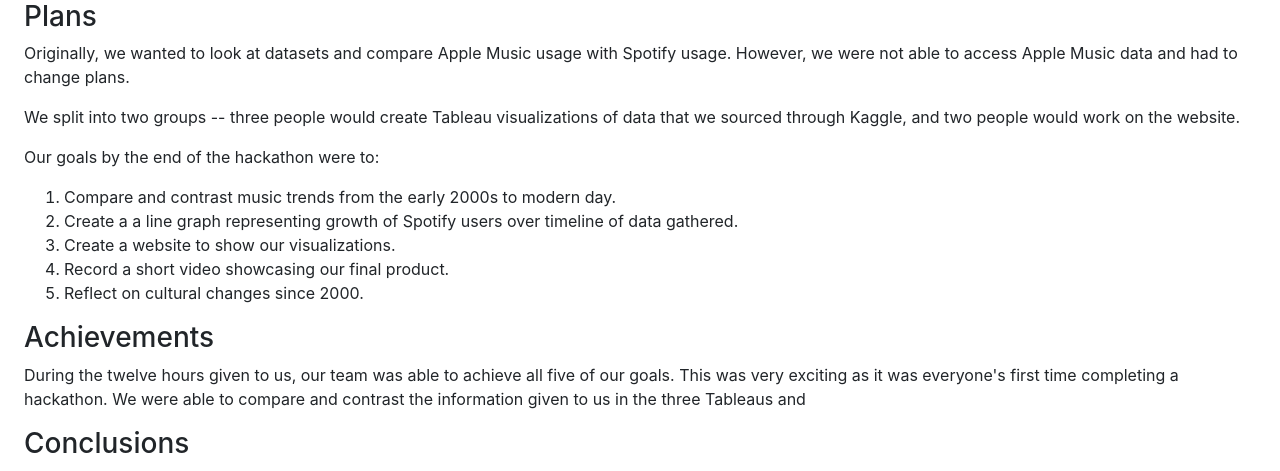
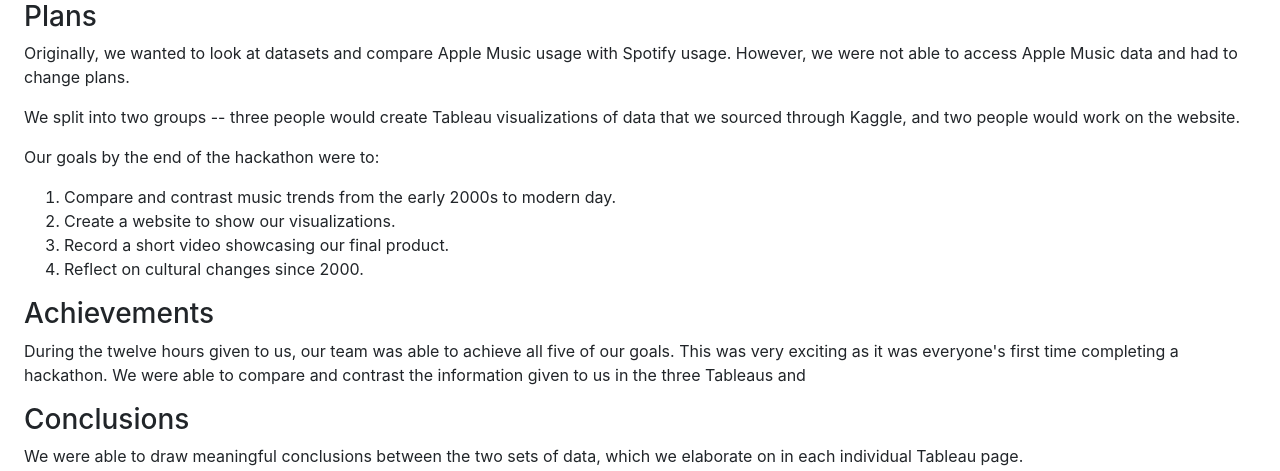
Before and after one commit to sophtank/axehacks, a Flask app: page / in a window 1280 px wide. Shown: the part 205-676 px from the top of the page. Run offline with Flask 3, Linux system fonts and the light colour scheme; some libraries are stand-ins or nearby versions.

Commit message:
removed miscommunication from goals

```diff
--- a/templates/home.html
+++ b/templates/home.html
@@ -9,7 +9,6 @@
     <p>Our goals by the end of the hackathon were to:</p>
     <ol>
         <li>Compare and contrast music trends from the early 2000s to modern day.</li>
-        <li>Create a a line graph representing growth of Spotify users over timeline of data gathered.</li>
         <li>Create a website to show our visualizations.</li>
         <li>Record a short video showcasing our final product.</li>
         <li>Reflect on cultural changes since 2000.</li>
```
